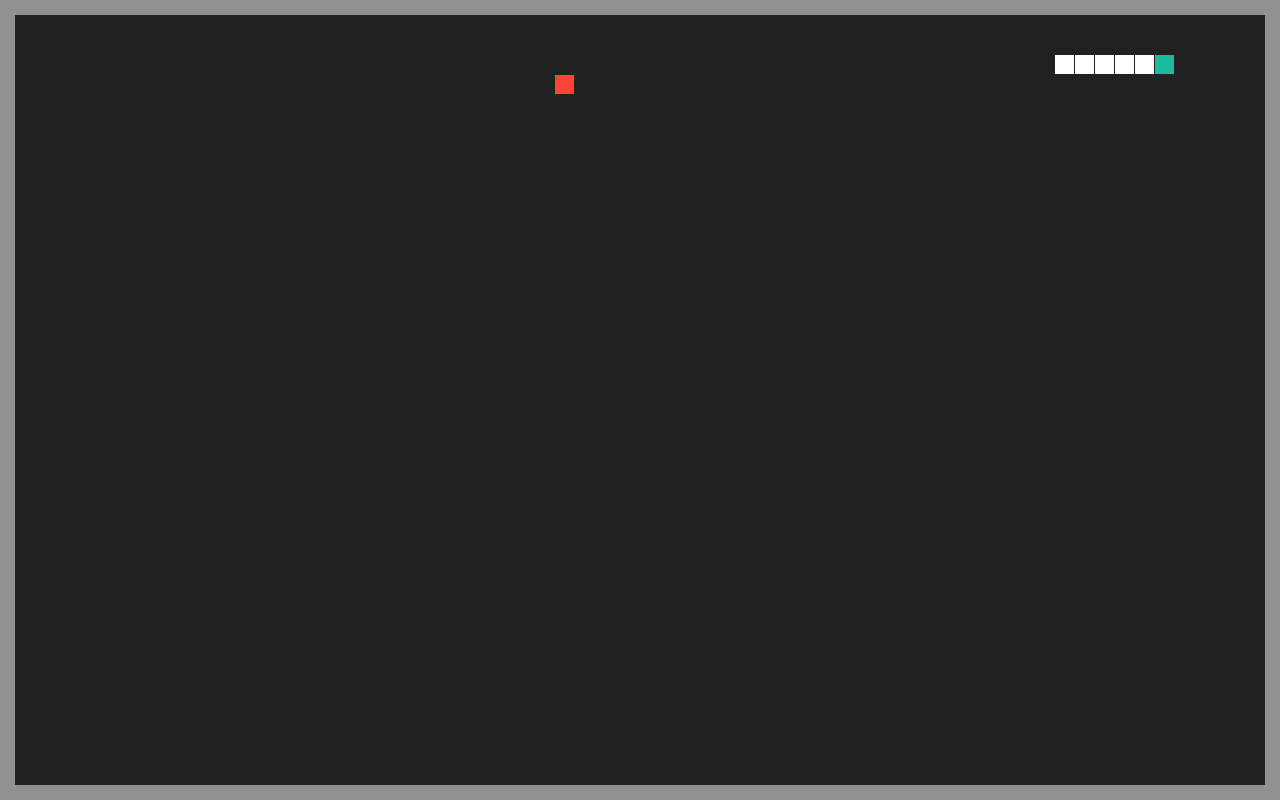
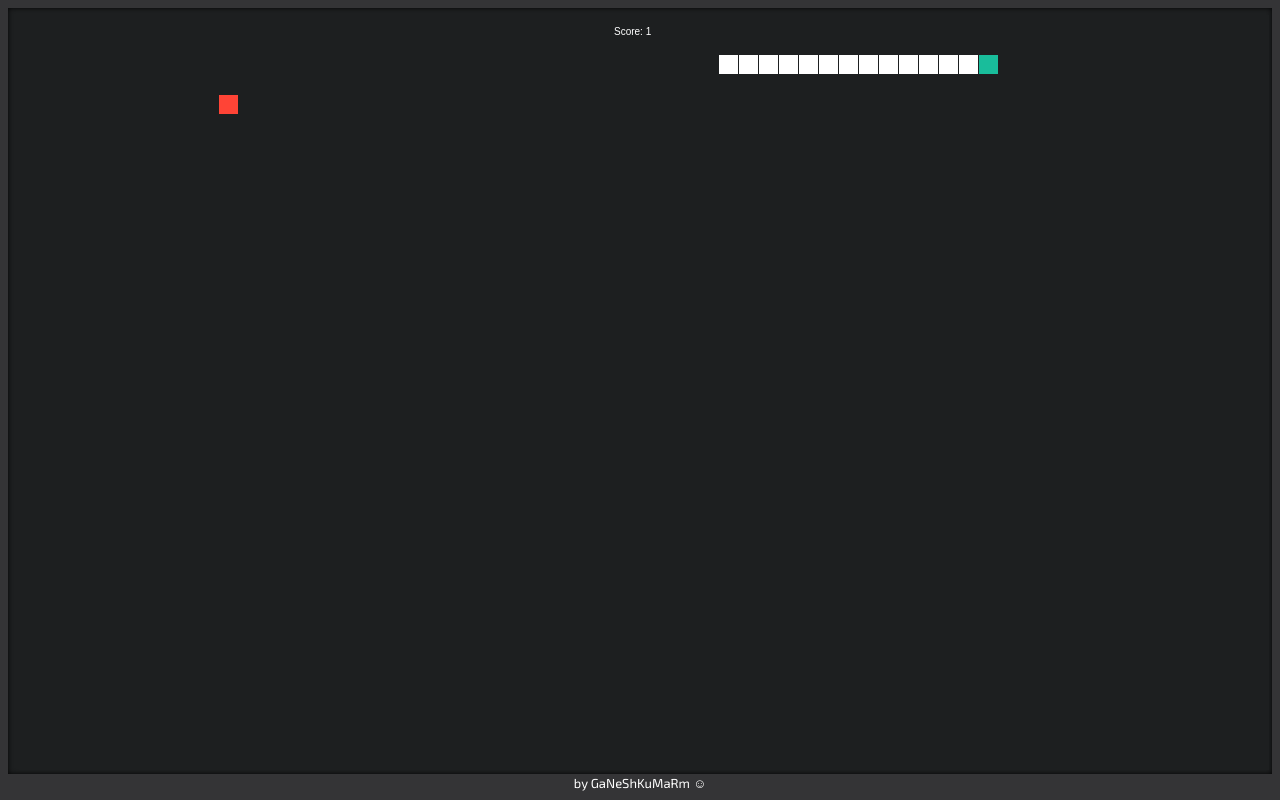
Before and after one commit to GaneshmKumar/SnakeGame, a plain HTML site: page index.html in a window 1280 px wide. Drawn offline with Linux system fonts and the light colour scheme.

Commit message:
Completed snake game

```diff
--- a/css/style.css
+++ b/css/style.css
@@ -1,8 +1,34 @@
+@import url('https://fonts.googleapis.com/css?family=Exo+2');
 body {
-	background: #919191;
+	background: #343436;
+	color: #ffffff;
+	text-align: center;
+}
+
+#main {
+	box-shadow: inset 0px 0px 5px rgba(0,0,0,0.9);
+	background: #1D1F20;
 }
 
 canvas {
 	margin-top: 7px;
 	margin-left: 7px;
 }
+
+a, a:hover{
+	text-decoration: none;
+	color: #ffffff;
+}
+
+a {
+	transition: linear 0.2s;
+}
+
+a:hover {
+	opacity: 0.8;
+}
+
+span {
+	font-size: 13px;
+	font-family: 'Exo 2', sans-serif;
+}
--- a/index.html
+++ b/index.html
@@ -13,9 +13,13 @@
         <!--[if lt IE 8]>
             <p class="browserupgrade">You are using an <strong>outdated</strong> browser. Please <a href="http://browsehappy.com/">upgrade your browser</a> to improve your experience.</p>
         <![endif]-->
-
-	<canvas id="canvas">
-	</canvas>
+	<div id="main">
+        <canvas id="canvas">
+        </canvas>
+    </div>
+    <span>by <a href="https://ganeshmkumar.github.io" target="_blank">GaNeShKuMaRm </a> ☺</span>
+    <script src="js/config.js"></script>
+    <script src="js/draw_component.js"></script>
 	<script src="js/script.js"></script>
     </body>
 </html>
--- /dev/null
+++ b/js/config.js
@@ -0,0 +1,10 @@
+var config = {
+	'initialSnakeLength': 13,
+	'blockLength': 19,
+	'blockHeight': 19,
+	'blockGap': 20,
+	'foodWidth': 19,
+	'foodHeight':19,
+	'wallHitAdjust': 20,
+	'speed': 150
+}
--- /dev/null
+++ b/js/draw_component.js
@@ -0,0 +1,16 @@
+function drawText(text, x, y, color) {
+	canvasContext.fillStyle = color;
+	canvasContext.fillText(text, x, y);
+}
+
+function drawRect(x, y, width, height, color) {
+	canvasContext.fillStyle = color;
+	canvasContext.fillRect(x, y, width, height);
+}
+
+function drawCircle(x, y, radius, start, end, clockwise, color) {
+	canvas.fillStyle = color;
+	canvasContext.beginPath();
+	canvasContext.arc(x, y, radius, start, end, clockwise);
+	canvasContext.fill();
+}
--- a/js/script.js
+++ b/js/script.js
@@ -1,47 +1,11 @@
 var canvas = document.getElementById('canvas');
 var canvasContext = canvas.getContext('2d');
 
-var blockLength = 19, blockHeight = 19, blockGap = 20;
-var foodWidth = 19, foodHeight = 19;
-var run;
-var foodX, foodY;
-var eaten = true;
-var wallHitAdjust = 20;
+var foodX, foodY, eaten = true, direction = 'r', score = 0, gameOver = false, snakeBody = [];
 
-var direction = 'r', prev = 't';
-
-var score = 0;
-
-var snakeBody = [
-	{x: 40, y: 40},
-	{x: 60, y: 40},
-	{x: 80, y: 40},
-	{x: 100, y: 40},
-	{x: 120, y: 40},
-	{x: 140, y: 40}
-];
-
-var initialSnakeBody = snakeBody;
-
-var gameOver = false;
 window.onload = function() {
-	canvas.width = document.documentElement.clientWidth - 30;
-	canvas.height = document.documentElement.clientHeight - 30;
+	window.addEventListener('keydown', handleKeyPress);
 	initialize();
-	window.addEventListener('keydown', handleKeyPress);
-}
-
-function initialize() {
-	//snakeBody = initialSnakeBody;
-	run = setInterval(function() {
-		drawAll();
-	}, 100);
-}
-
-function createFood() {
-	foodX = Math.floor(Math.random() * 30);
-	foodY = Math.floor(Math.random() * 30);
-	eaten = false;
 }
 
 function handleKeyPress(e) {
@@ -61,13 +25,41 @@ function handleKeyPress(e) {
 	{
 		direction = 'b';
 	}
+	if(e.keyCode == 13 && gameOver == true)
+	{
+		gameOver = false;
+		score = 0;
+		createInitialSnake();
+	}
+}
+
+
+function initialize() {
+	canvas.width = document.documentElement.clientWidth - 30;
+	canvas.height = document.documentElement.clientHeight - 45;
+
+	createInitialSnake();
+	setInterval(function() {
+		drawAll();
+	}, config.speed);
+}
+
+function createInitialSnake() {
+	var x = 40, y = 40;
+	for(var i = 0; i < config.initialSnakeLength; i ++)
+	{
+		snakeBody.push({x: x, y: y});
+		x += 20;
+	}
 }
 
 function drawAll() {
-	drawRect(0, 0, canvas.width, canvas.height, '#212121');
+	drawRect(0, 0, canvas.width, canvas.height, '#1D1F20');
+	drawText("Score: " + score, (canvas.width / 2) - 30, 20, '#ffffff');
 	if(gameOver)
 	{
-		drawText('Game Over !!!', (canvas.width / 2) - 50, canvas.height / 2, '#ffffff');
+		drawText('Game Over !!!', (canvas.width / 2) - 50, canvas.height / 2 - 10, '#ffffff');
+		drawText('Press ENTER to start a new game', (canvas.width / 2) - 100, canvas.height / 2 + 10, '#ffffff');
 		return;
 	}
 	if(eaten)
@@ -75,62 +67,86 @@ function drawAll() {
 		createFood();
 	}
 	createSnake();
-	drawRect(foodX * 20, foodY * 20, foodWidth, foodHeight, '#ff4436');
+
+	drawRect(foodX * 20, foodY * 20, config.foodWidth, config.foodHeight, '#ff4436');
 }
+
+function createFood() {
+	foodX = Math.floor(Math.random() * 20)
+	foodY = Math.floor(Math.random() * 20)
+	eaten = false;
+}
+
+function createSnake() {
+	snakeBody.shift();
+	move();
+	if(didEat())
+	{
+		score += 1;
+		move();
+		createFood();
+	}
+	var lastBlock = snakeBody[snakeBody.length - 1];
+	if(lastBlock.x > canvas.width - config.wallHitAdjust || lastBlock.x < 0 || lastBlock.y > canvas.height - config.wallHitAdjust || lastBlock.y < 0)
+	{
+		resetGame();
+	}
+	if(selfDestruct(lastBlock.x, lastBlock.y))
+	{
+		resetGame();
+	}
+	for(var i = 0; i < snakeBody.length; i ++)
+	{
+		console.log(`snakeX: ${snakeBody[i].x} snakeY: ${snakeBody[i].y} foodX: ${foodX} foodY: ${foodY}`);
+		if(i == snakeBody.length - 1)
+		{
+			drawRect(snakeBody[i].x, snakeBody[i].y, config.blockLength, config.blockHeight, '#19bd9b');
+		}
+		else
+		{
+			drawRect(snakeBody[i].x, snakeBody[i].y, config.blockLength, config.blockHeight, '#ffffff');
+		}
+
+	}
+}
+
 
 function move() {
 	var lastBlock = snakeBody[snakeBody.length - 1];
 	if(direction == 'l')
 	{
-		snakeBody.push({x: lastBlock.x - blockGap, y: lastBlock.y});
+		snakeBody.push({x: lastBlock.x - config.blockGap, y: lastBlock.y});
 	}
 	if(direction == 'r')
 	{
-		snakeBody.push({x: lastBlock.x + blockGap, y: lastBlock.y});
+		snakeBody.push({x: lastBlock.x + config.blockGap, y: lastBlock.y});
 	}
 	if(direction == 't')
 	{
-		snakeBody.push({x: lastBlock.x, y: lastBlock.y - blockGap});
+		snakeBody.push({x: lastBlock.x, y: lastBlock.y - config.blockGap});
 	}
 	if(direction == 'b')
 	{
-		snakeBody.push({x: lastBlock.x, y: lastBlock.y + blockGap});
+		snakeBody.push({x: lastBlock.x, y: lastBlock.y + config.blockGap});
 	}
 }
 
-function createSnake() {
-	snakeBody.shift();
-	move();
-	for(var i = 0; i < snakeBody.length; i ++)
-	{
-		//alert(`snakeX: ${snakeBody[i].x} snakeY: ${snakeBody[i].y} foodX: ${foodX} foodY: ${foodY}`);
-		console.log(`snakeX: ${snakeBody[i].x} snakeY: ${snakeBody[i].y} foodX: ${foodX} foodY: ${foodY}`);
-		if(snakeBody[i].x > canvas.width - wallHitAdjust || snakeBody[i].x < 20 || snakeBody[i].y > canvas.height - wallHitAdjust || snakeBody[i].y < 20)
-		{
-			resetGame();
-		}
-		if(i == snakeBody.length - 1)
-		{
-			drawRect(snakeBody[i].x, snakeBody[i].y, blockLength, blockHeight, '#19bd9b');
-		}
-		else
-		{
-			drawRect(snakeBody[i].x, snakeBody[i].y, blockLength, blockHeight, '#ffffff');
-		}
-
-	}
+function didEat() {
+	var lastBlock = snakeBody[snakeBody.length - 1];
+	return (lastBlock.x == foodX * 20 && lastBlock.y == foodY * 20)? true : false;
 }
 
-function drawText(text, x, y, color) {
-	canvasContext.fillStyle = color;
-	canvasContext.fillText(text, x, y);
-}
-
-function drawRect(x, y, width, height, color) {
-	canvasContext.fillStyle = color;
-	canvasContext.fillRect(x, y, width, height);
+function selfDestruct(x, y) {
+    for(var i = 0; i < snakeBody.length - 1; i++)
+    {
+        if(snakeBody[i].x === x && snakeBody[i].y === y)
+            return true;
+    }
+    return false;
 }
 
 function resetGame() {
 	gameOver = true;
+	snakeBody = [];
+	direction = 'r';
 }
```
